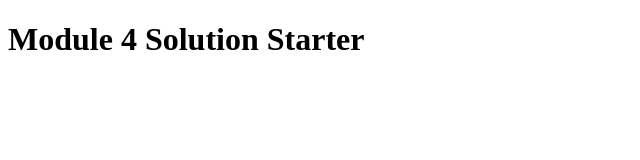
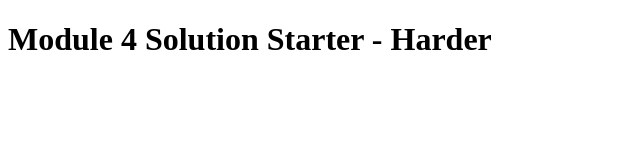
Before and after one commit to code-with-akc/module4-solution, a plain HTML site: page harder/index.html in a window 1280 px wide. Shown: the whole page, without its empty margins (0-640 px from the left). Drawn offline with Linux system fonts and the light colour scheme.

Commit message:
Update index.html

```diff
--- a/harder/index.html
+++ b/harder/index.html
@@ -11,6 +11,6 @@
   <script src="script.js"></script>
 </head>
 <body>
-  <h1>Module 4 Solution Starter</h1>
+  <h1>Module 4 Solution Starter - Harder</h1>
 </body>
 </html>
```
